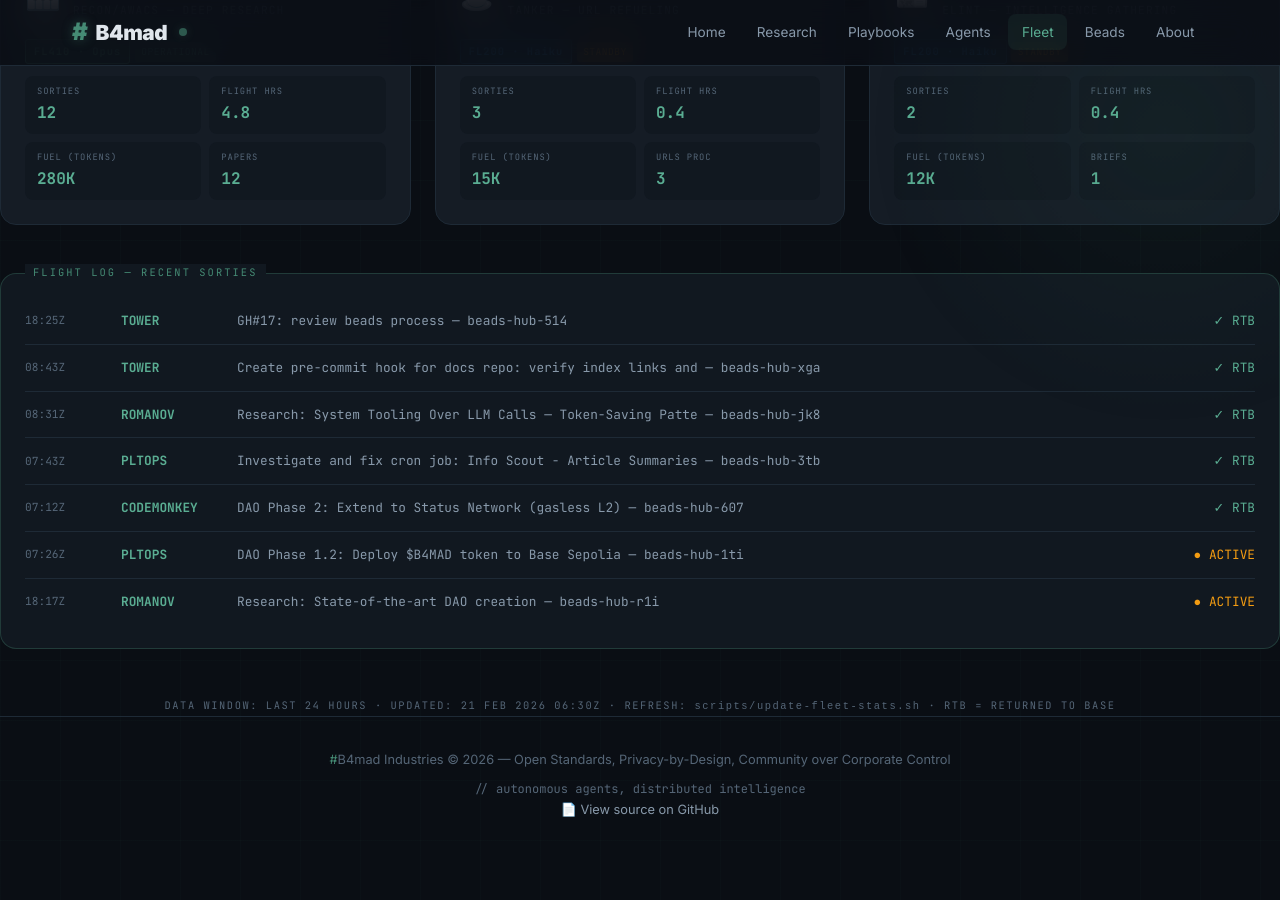
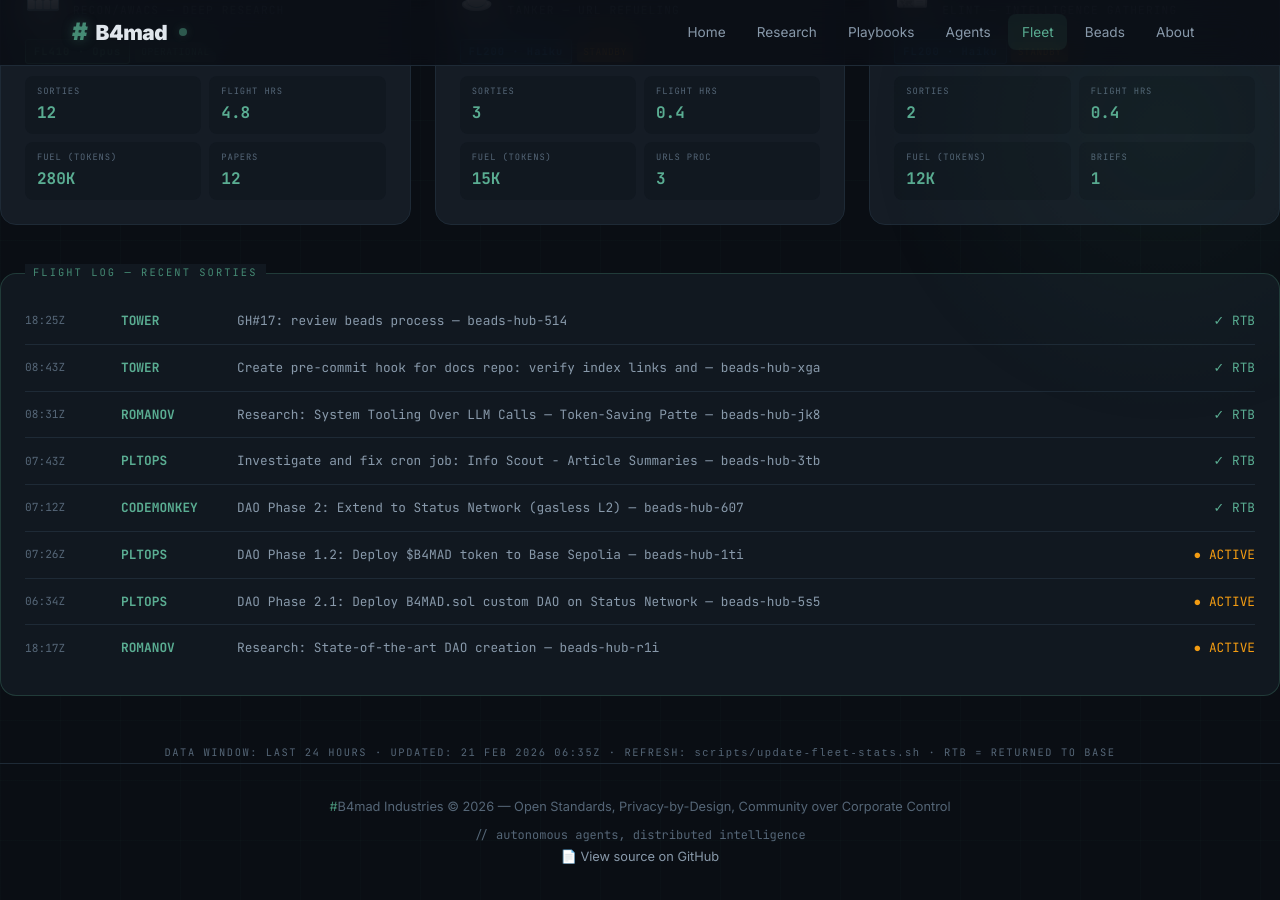
Before and after one commit to brenner-axiom/docs, a Jekyll site: the page built from fleet/index.html, in a window 1280 px wide and 900 px high, scrolled down 754 px. Built offline with Jekyll 4.4.1, drawn with Linux system fonts in a browser that asks for light colours; before the commit the page ends 1607 px from its top, so only the background shows below that.

Commit message:
fleet: auto-update dashboard stats 2026-02-21T06:35Z

```diff
--- a/fleet/index.html
+++ b/fleet/index.html
@@ -545,6 +545,12 @@ description: "#B4mad Agent Fleet metrics dashboard with aviation theme"
     <span class="log-status"><span class="active">● ACTIVE</span></span>
   </div>
   <div class="log-entry">
+    <span class="log-time">06:34Z</span>
+    <span class="log-callsign">PLTOPS</span>
+    <span class="log-mission">DAO Phase 2.1: Deploy B4MAD.sol custom DAO on Status Network — beads-hub-5s5</span>
+    <span class="log-status"><span class="active">● ACTIVE</span></span>
+  </div>
+  <div class="log-entry">
     <span class="log-time">18:17Z</span>
     <span class="log-callsign">ROMANOV</span>
     <span class="log-mission">Research: State-of-the-art DAO creation — beads-hub-r1i</span>
@@ -554,6 +560,6 @@ description: "#B4mad Agent Fleet metrics dashboard with aviation theme"
 
 <div style="text-align: center; margin-top: 2rem;">
   <p style="font-family: 'JetBrains Mono', monospace; font-size: 0.65rem; color: var(--text-muted); letter-spacing: 0.15em;">
-    DATA WINDOW: LAST 24 HOURS · UPDATED: 21 FEB 2026 06:30Z ·                                                                                                                                                                                                                                                                                     REFRESH: <code>scripts/update-fleet-stats.sh</code> · RTB = RETURNED TO BASE
+    DATA WINDOW: LAST 24 HOURS · UPDATED: 21 FEB 2026 06:35Z ·                                                                                                                                                                                                                                                                                      REFRESH: <code>scripts/update-fleet-stats.sh</code> · RTB = RETURNED TO BASE
   </p>
 </div>
```
